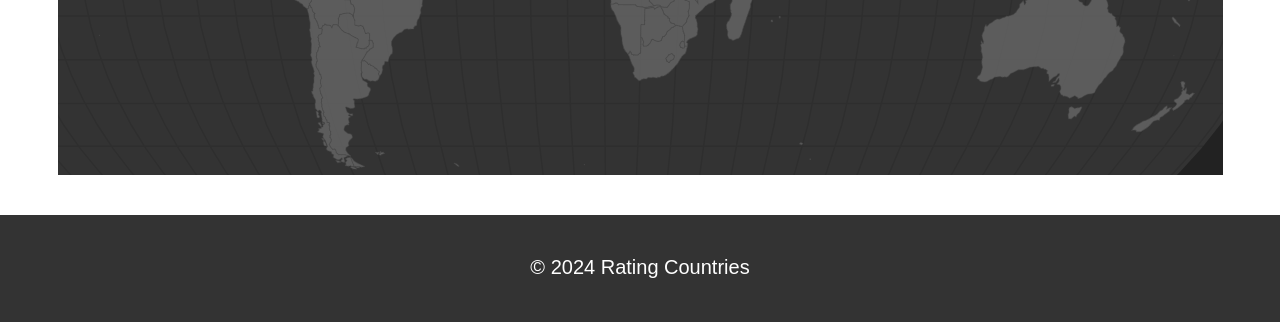
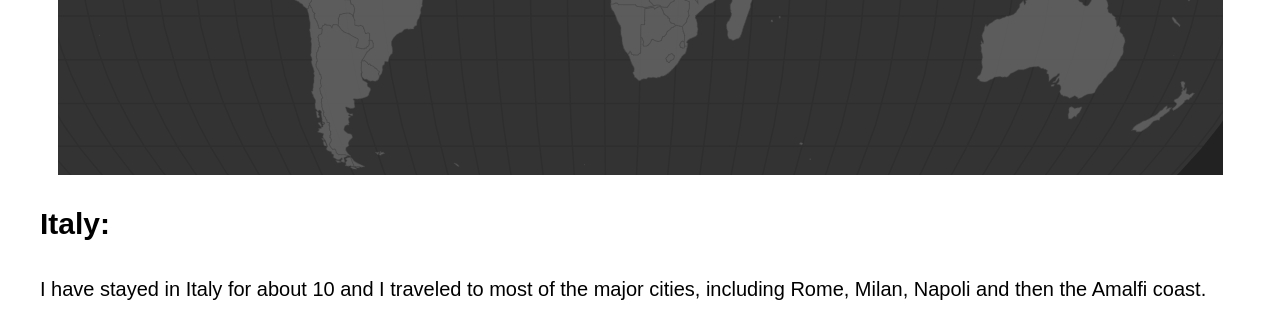
Before and after one commit to Seif162042/Rating_Countries, a Flask app: page / in a window 1280 px wide. Shown: the part 804-1126 px from the top of the page. Before the commit the page ends 1082 px from the top, so only its background shows below. Run offline with Flask 3, Linux system fonts and the light colour scheme.

Commit message:
New stuff

```diff
--- a/templates/index.html
+++ b/templates/index.html
@@ -23,6 +23,9 @@
         <p>On this website you will see me rate all the countries I have visited throughout my life.</p>
         <p style="font-size:150%; text-align:center;"> These are the countries I have visited and stayed in for a minimum of 2 Days</p>
         <img src="{{ url_for('static', filename='Images/Countries.png') }}" alt="Countries I have visited Map" class="center">
+        <h2>Italy:</h2>
+        <p>I have stayed in Italy for about 10 and I traveled to most of the major cities, including Rome, Milan, Napoli and then the Amalfi coast.</p>
+        <img src="{{ url_for('static', filename='Images/IT_statue') }}" alt="Pictures from my trip to italy" class="center">
     </main>
 
     <footer>
```
Also changed, not shown: instance/products.db, static/Images/IT_beach.JPG (added), static/Images/IT_colo.JPG (added), static/Images/IT_mont.JPG (added), static/Images/IT_nice.JPG (added), static/Images/IT_statue.JPG (added).
